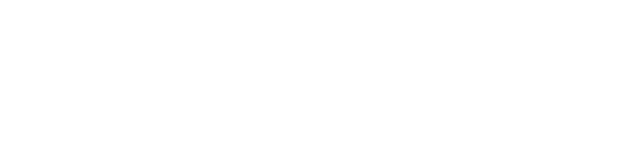
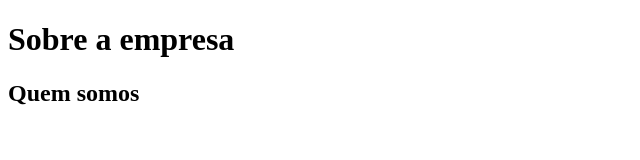
Before and after one commit to Gildinei/html, a plain HTML site: page index.html in a window 1280 px wide. Shown: the whole page, without its empty margins (0-640 px from the left). Drawn offline with Linux system fonts and the light colour scheme.

Commit message:
Feat: Add the html tags about heading

```diff
--- a/index.html
+++ b/index.html
@@ -5,6 +5,8 @@
         <meta charset="UTF-8">
     </head>
     <body>
+        <h1>Sobre a empresa</h1>
 
+        <h2>Quem somos</h2>
     </body>
 </html>
```
